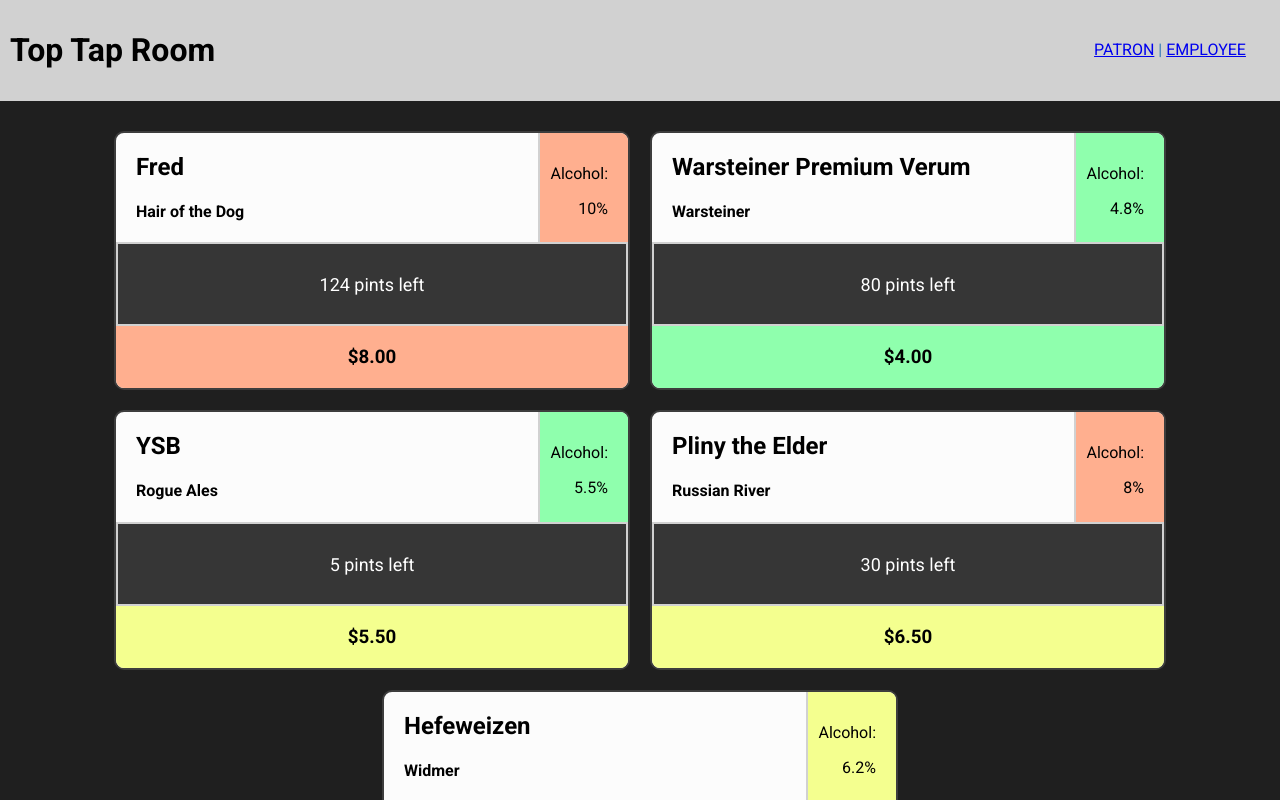
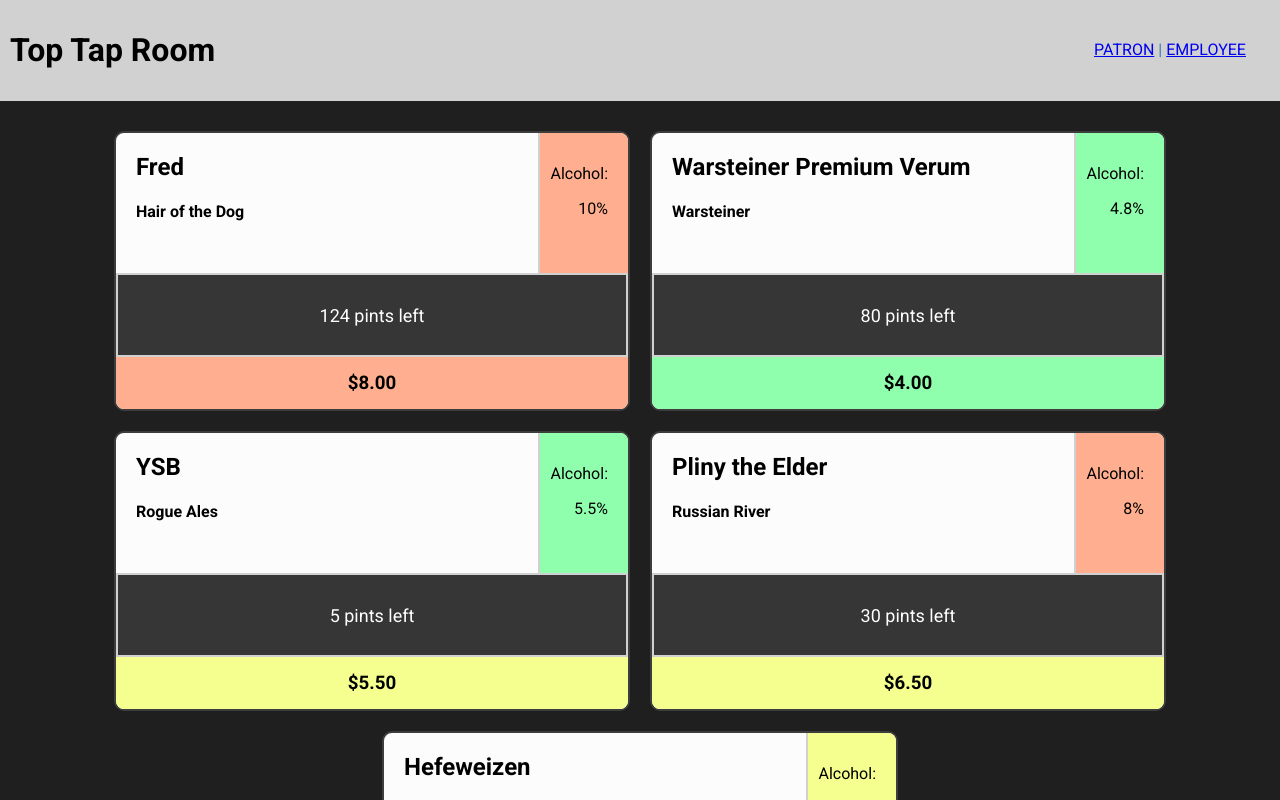
Before and after one commit to LiamPKenna/tap-room, a React (Create React App) app: page / in a window 1280 px wide. Shown: the top 800 px of the page. Built offline with nearby package versions, Linux system fonts and the light colour scheme.

Commit message:
Add edit button to employee view of keg

```diff
--- a/src/components/Keg.jsx
+++ b/src/components/Keg.jsx
@@ -24,7 +24,7 @@
     <div style={kegStyle}>
       <KegTop keg={props.keg}/>
       <Counter pints={props.keg.pints} employee={props.employee} />
-      <Price price={props.keg.price} />
+      <Price price={props.keg.price} employee={props.employee} />
     </div>
   );
 
--- a/src/components/KegTop.jsx
+++ b/src/components/KegTop.jsx
@@ -12,7 +12,8 @@
   }
   const kegTopStyle = {
     display: 'grid',
-    gridTemplateColumns: '1fr 90px'
+    gridTemplateColumns: '1fr 90px',
+    height: '140px'
   };
   const alcoholStyle = {
     textAlign: 'right',
--- a/src/components/Price.jsx
+++ b/src/components/Price.jsx
@@ -1,4 +1,5 @@
 import React from 'react';
+import Button from '@material-ui/core/Button';
 
 function Price(props) {
   const makeMoney = (value) => {
@@ -13,19 +14,30 @@
       return '#8fffad';
     }
   }
+  const checkEmp = () => {
+    if (props.employee) {
+      return (<Button variant="contained" style={btnStyle}>EDIT</Button>)
+    }
+  }
   const priceStyles = {
+    display: 'grid',
+    gridTemplateColumns: (props.employee)? '1fr 1fr' : '1fr',
     backgroundColor: colorCode(props.price),
-    textAlign: 'center',
-    padding: '20px'
+    textAlign: 'center'
   };
   const priceTextStyle = {
-    margin: '0',
+    margin: '15px',
   };
+  const btnStyle = {
+    margin: '10px',
+  }
+
   return (
     <div style={priceStyles}>
       <h3 style={priceTextStyle}>
         {`$${makeMoney(props.price)}`}
       </h3>
+      {checkEmp()}
     </div>
   );
 }
```
